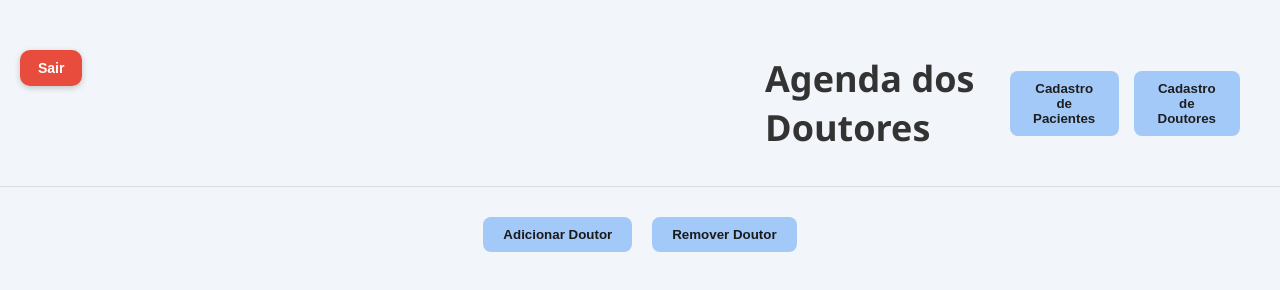
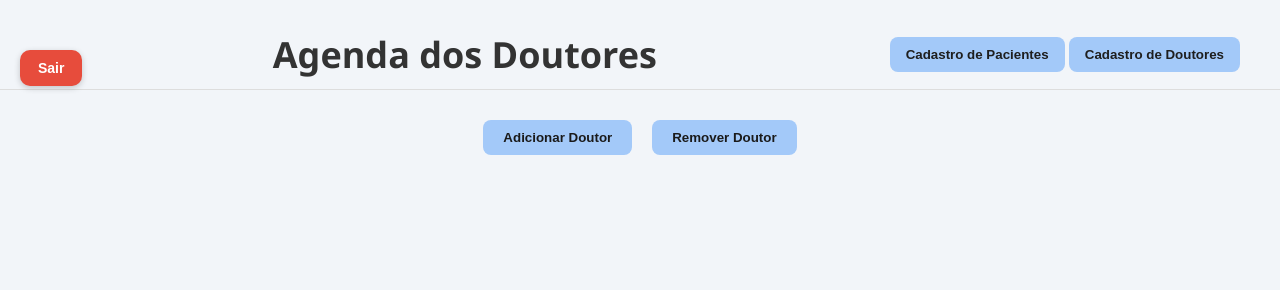
Before and after one commit to Biassio06/COEPP, a plain HTML site: page agendamento/agendamento.html in a window 1280 px wide. Drawn offline with Linux system fonts and the light colour scheme.

Commit message:
Update agendamento.css

```diff
--- a/agendamento/agendamento.css
+++ b/agendamento/agendamento.css
@@ -15,13 +15,12 @@ body {
 }
 
 .titulo {
-    display: flex;
-    flex-direction: center;
-    padding: 0%;
     font-size: 36px;
     font-weight: 800;
     color: #333;
-    margin-left: 725px;
+    text-align: center;
+    margin: 0 auto;
+}
 }
 
 .botoes-cadastro {
```
